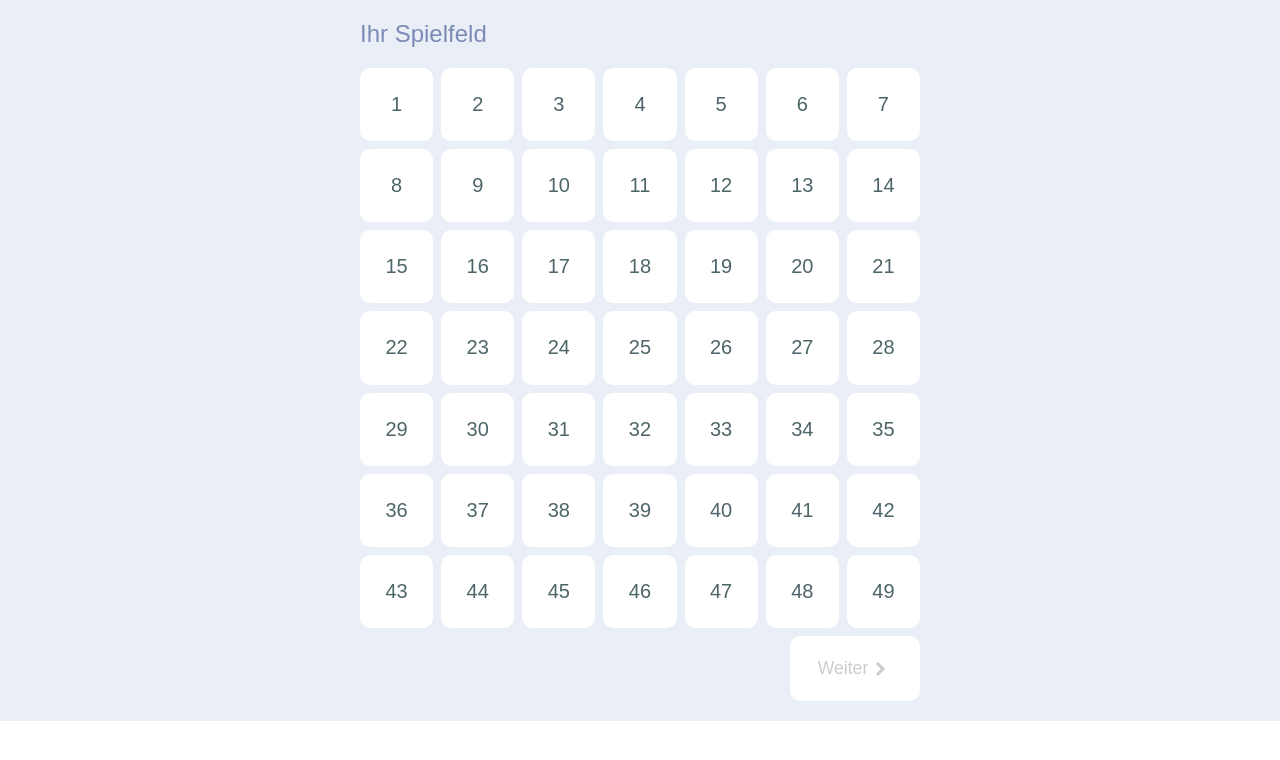
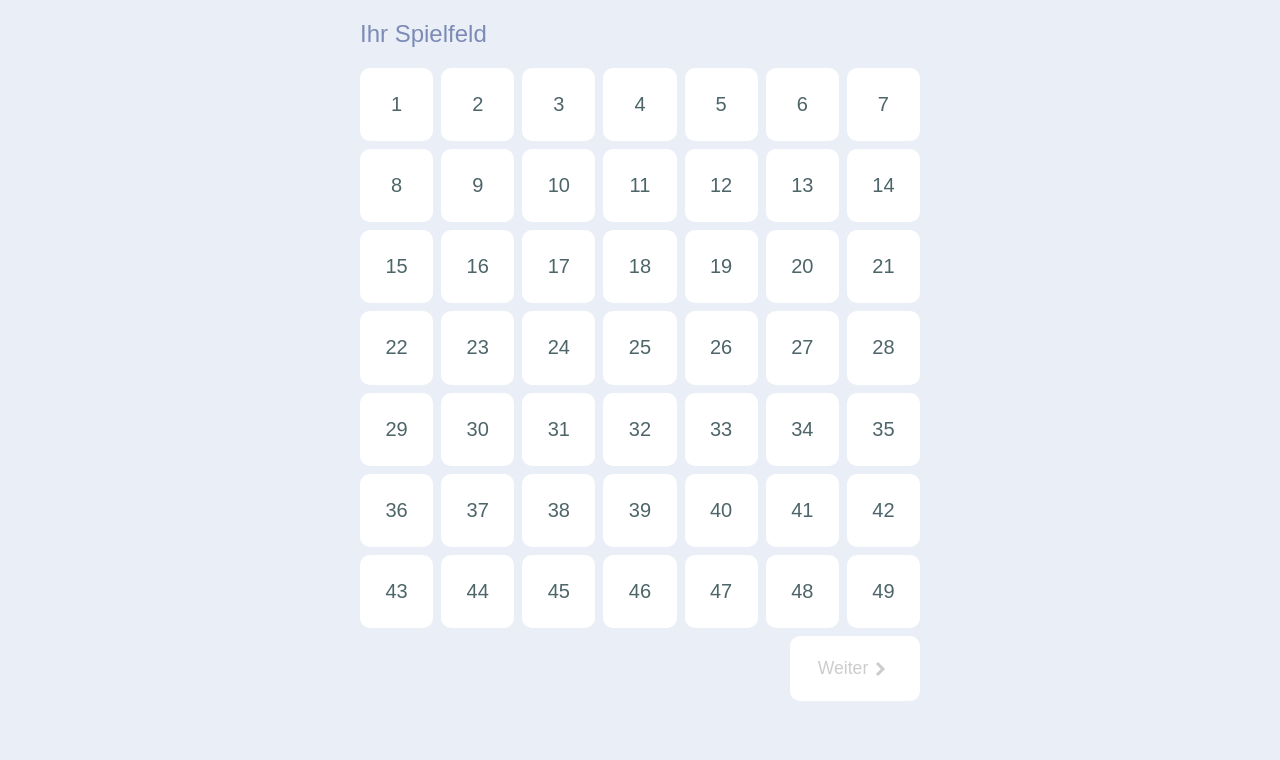
Before and after one commit to zunkelty/neoskop-lotto-soenke, a React (Create React App) app: page / in a window 1280 px wide. Shown: the top 760 px of the page. Built offline with nearby package versions, Linux system fonts and the light colour scheme.

Commit message:
Auswahl der Zahlen wird bei Klick auf Weiter ausgegeben; SimpleButton ruft bei disabled state nicht onClick auf

```diff
--- a/src/components/SimpleButton/SimpleButton.component.jsx
+++ b/src/components/SimpleButton/SimpleButton.component.jsx
@@ -8,7 +8,7 @@ const SimpleButton = ({ children, onClick, isDisabled }) => {
         "simple-button",
         isDisabled && "simple-button--disabled"
       )}
-      onClick={onClick}
+      onClick={() => !isDisabled && onClick()}
     >
       {children}
       {/* SVG Icon "chevron-right" von https://boxicons.com */}
--- a/src/components/Spielfeld/Spielfeld.component.jsx
+++ b/src/components/Spielfeld/Spielfeld.component.jsx
@@ -29,6 +29,15 @@ export default function Spielfeld() {
     });
     //Im realen Projekt würde an dieser Stelle beispielsweise eine API-Anfrage folgen oder die Werte per Callback an den Parent-Component übergeben werden.
     console.log(selected);
+    alert(
+      "Du hast die Zahlen: " +
+        selected.slice(0, selected.length - 1).join(", ") +
+        " und " +
+        selected[selected.length - 1] +
+        " getippt."
+    );
+    setIsSelected(Array(49).fill(false));
+    setCanProceed(false);
   };
 
   return (
--- a/src/index.scss
+++ b/src/index.scss
@@ -1,5 +1,8 @@
 .app {
-  margin: 0;
+  width: 100vw;
+  height: 100vh;
+
+  margin: auto 0;
   padding: 0;
 
   display: flex;
```
